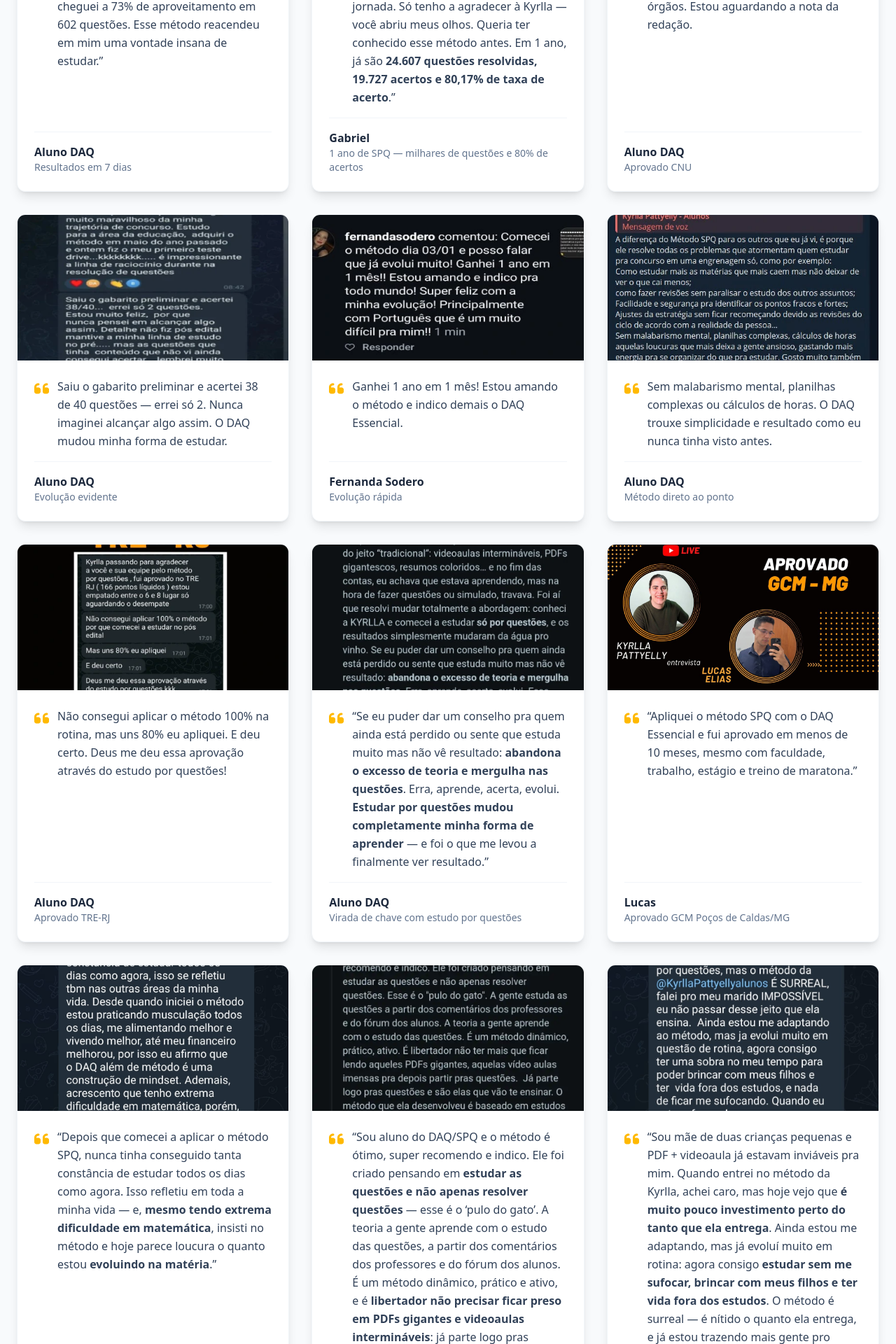
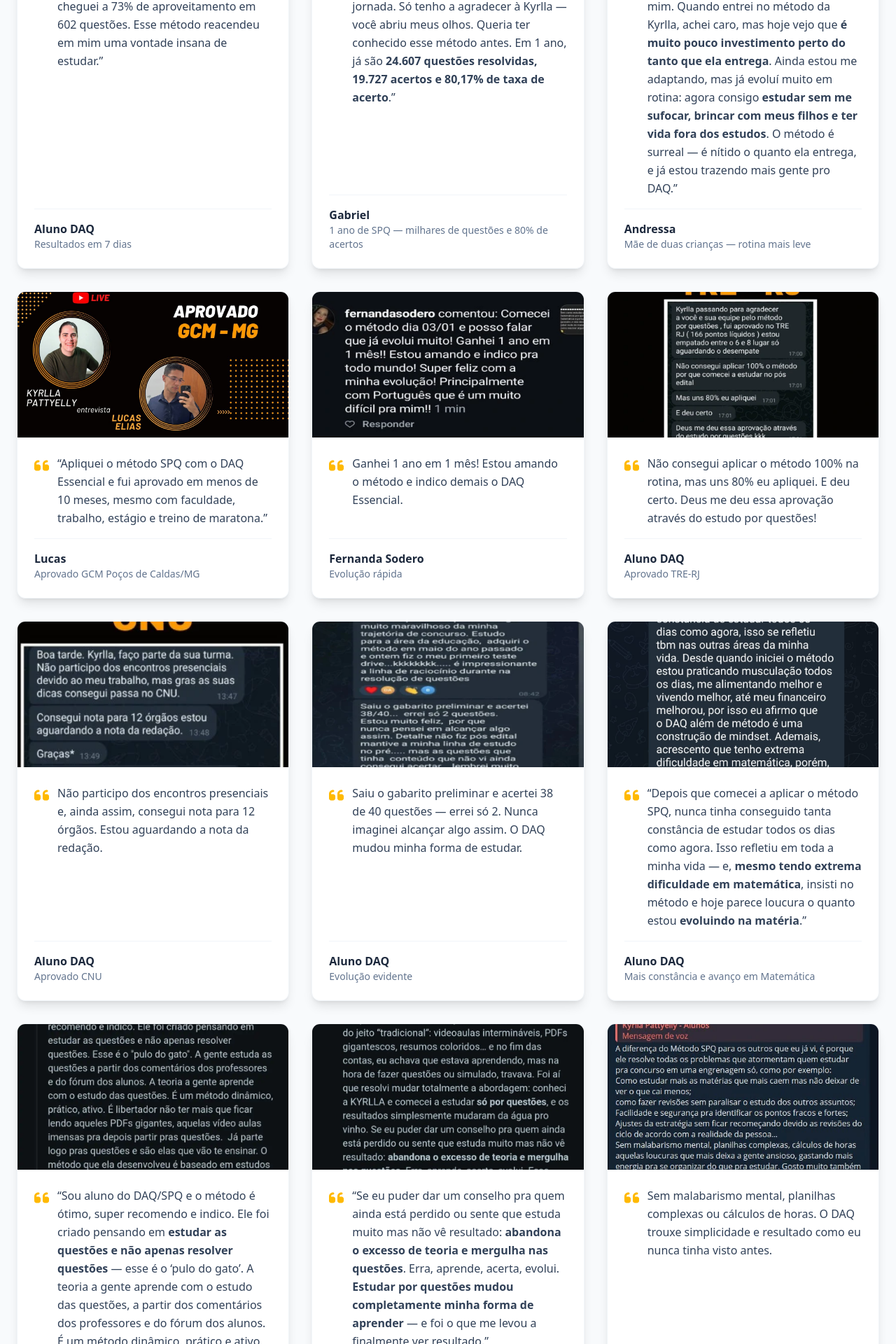
Before and after one commit to Shaolinnn/landing-page-daq-essencial, a Next.js app: page / in a window 1280 px wide. Shown: the part 1260-3180 px from the top of the page at 70% size. Built offline with nearby package versions, Linux system fonts and the light colour scheme.

Commit message:
Arrumando ordem dos cards de depoimento

```diff
--- a/src/components/TestimonialsSection.tsx
+++ b/src/components/TestimonialsSection.tsx
@@ -16,7 +16,11 @@
 };
 
 const testimonialsData: Testimonial[] = [
-  // 1) PRIORIDADE – resultado em poucos dias
+  // ----------------------------------------------------------------------
+  // BLOCO 1: TEMPO / RESULTADO RÁPIDO (A PROVA DE QUE O MÉTODO FUNCIONA)
+  // ----------------------------------------------------------------------
+
+  // 1) 7 dias de método (Resultado Imediato)
   {
     image: '/img/depoimento_8.webp',
     text: (
@@ -29,7 +33,8 @@
     author: 'Aluno DAQ',
     role: 'Resultados em 7 dias',
   },
-  // 2) PRIORIDADE – 1 ano de SPQ, milhares de questões
+
+  // 2) Gabriel (Consistência e Metraca - 1 ano)
   {
     image: '/img/depoimento_11.jpg',
     text: (
@@ -43,62 +48,76 @@
     author: 'Gabriel',
     role: '1 ano de SPQ — milhares de questões e 80% de acertos',
   },
-  // 3) Demais depoimentos (ordem anterior mantida)
+
+  // ----------------------------------------------------------------------
+  // BLOCO 2: PESSOAS SEM TEMPO / ROTINA DIFÍCIL (MATAR OBJEÇÃO DE TEMPO)
+  // ----------------------------------------------------------------------
+
+  // 3) Andressa (Mãe de duas crianças - Sem tempo) -> MOVIDA PARA CÁ CONFORME PEDIDO
+  {
+    image: '/img/depoimento_10.jpg',
+    text: (
+      <>
+        “Sou mãe de duas crianças pequenas e PDF + videoaula já estavam inviáveis pra mim.
+        Quando entrei no método da Kyrlla, achei caro, mas hoje vejo que{' '}
+        <strong>é muito pouco investimento perto do tanto que ela entrega</strong>. Ainda
+        estou me adaptando, mas já evoluí muito em rotina: agora consigo{' '}
+        <strong>
+          estudar sem me sufocar, brincar com meus filhos e ter vida fora dos estudos
+        </strong>
+        . O método é surreal — é nítido o quanto ela entrega, e já estou trazendo mais
+        gente pro DAQ.”
+      </>
+    ),
+    author: 'Andressa',
+    role: 'Mãe de duas crianças — rotina mais leve',
+  },
+
+  // 4) Lucas (Aprovado em < 10 meses com trabalho + faculdade + esporte)
+  {
+    image: '/img/video-lucas.jpg',
+    text: '“Apliquei o método SPQ com o DAQ Essencial e fui aprovado em menos de 10 meses, mesmo com faculdade, trabalho, estágio e treino de maratona.”',
+    author: 'Lucas',
+    role: 'Aprovado GCM Poços de Caldas/MG',
+  },
+
+  // 5) Fernanda Sodero (Evolução rápida / Otimização de tempo)
+  {
+    image: '/img/Depoimento_3.webp',
+    text: 'Ganhei 1 ano em 1 mês! Estou amando o método e indico demais o DAQ Essencial.',
+    author: 'Fernanda Sodero',
+    role: 'Evolução rápida',
+  },
+
+   // 6) Aluno TRE-RJ (Rotina adaptada - 80% aplicado)
+   {
+    image: '/img/depoimento_5.webp',
+    text: 'Não consegui aplicar o método 100% na rotina, mas uns 80% eu apliquei. E deu certo. Deus me deu essa aprovação através do estudo por questões!',
+    author: 'Aluno DAQ',
+    role: 'Aprovado TRE-RJ',
+  },
+
+  // ----------------------------------------------------------------------
+  // BLOCO 3: DEMAIS (APROVAÇÕES, NOTAS ALTAS E METODOLOGIA)
+  // ----------------------------------------------------------------------
+
+  // 7) Aprovado CNU
   {
     image: '/img/depoimento_1.webp',
     text: 'Não participo dos encontros presenciais e, ainda assim, consegui nota para 12 órgãos. Estou aguardando a nota da redação.',
     author: 'Aluno DAQ',
     role: 'Aprovado CNU',
   },
+
+  // 8) Nota Alta (38 de 40)
   {
     image: '/img/depoimento_2.webp',
     text: 'Saiu o gabarito preliminar e acertei 38 de 40 questões — errei só 2. Nunca imaginei alcançar algo assim. O DAQ mudou minha forma de estudar.',
     author: 'Aluno DAQ',
     role: 'Evolução evidente',
   },
-  {
-    image: '/img/Depoimento_3.webp',
-    text: 'Ganhei 1 ano em 1 mês! Estou amando o método e indico demais o DAQ Essencial.',
-    author: 'Fernanda Sodero',
-    role: 'Evolução rápida',
-  },
-  {
-    image: '/img/depoimento_4.webp',
-    text: 'Sem malabarismo mental, planilhas complexas ou cálculos de horas. O DAQ trouxe simplicidade e resultado como eu nunca tinha visto antes.',
-    author: 'Aluno DAQ',
-    role: 'Método direto ao ponto',
-  },
-  {
-    image: '/img/depoimento_5.webp',
-    text: 'Não consegui aplicar o método 100% na rotina, mas uns 80% eu apliquei. E deu certo. Deus me deu essa aprovação através do estudo por questões!',
-    author: 'Aluno DAQ',
-    role: 'Aprovado TRE-RJ',
-  },
-  {
-    image: '/img/depoimento_6.webp',
-    text: (
-      <>
-        “Se eu puder dar um conselho pra quem ainda está perdido ou sente que estuda muito
-        mas não vê resultado:{' '}
-        <strong>abandona o excesso de teoria e mergulha nas questões</strong>. Erra,
-        aprende, acerta, evolui.{' '}
-        <strong>
-          Estudar por questões mudou completamente minha forma de aprender
-        </strong>{' '}
-        — e foi o que me levou a finalmente ver resultado.”
-      </>
-    ),
-    author: 'Aluno DAQ',
-    role: 'Virada de chave com estudo por questões',
-  },
-  // Depoimento – Lucas (vídeo GCM Poços de Caldas)
-  {
-    image: '/img/video-lucas.jpg', // ajuste o nome se for diferente no projeto
-    text: '“Apliquei o método SPQ com o DAQ Essencial e fui aprovado em menos de 10 meses, mesmo com faculdade, trabalho, estágio e treino de maratona.”',
-    author: 'Lucas',
-    role: 'Aprovado GCM Poços de Caldas/MG',
-  },
-  // Depoimento – Matemática (Telegram)
+
+  // 9) Matemática (Superação de dificuldade)
   {
     image: '/img/depoimento_9.jpg',
     text: (
@@ -113,7 +132,8 @@
     author: 'Aluno DAQ',
     role: 'Mais constância e avanço em Matemática',
   },
-  // Depoimento – Pulo do gato (depoimento_7.webp)
+
+  // 10) Pulo do Gato (Metodologia)
   {
     image: '/img/depoimento_7.webp',
     text: (
@@ -134,24 +154,32 @@
     author: 'Aluno DAQ',
     role: 'Libertador sair dos PDFs e videoaulas',
   },
-  // Depoimento – Mãe de duas crianças (print do Telegram)
+
+  // 11) Virada de Chave (Conselho)
   {
-    image: '/img/depoimento_10.jpg',
+    image: '/img/depoimento_6.webp',
     text: (
       <>
-        “Sou mãe de duas crianças pequenas e PDF + videoaula já estavam inviáveis pra mim.
-        Quando entrei no método da Kyrlla, achei caro, mas hoje vejo que{' '}
-        <strong>é muito pouco investimento perto do tanto que ela entrega</strong>. Ainda
-        estou me adaptando, mas já evoluí muito em rotina: agora consigo{' '}
+        “Se eu puder dar um conselho pra quem ainda está perdido ou sente que estuda muito
+        mas não vê resultado:{' '}
+        <strong>abandona o excesso de teoria e mergulha nas questões</strong>. Erra,
+        aprende, acerta, evolui.{' '}
         <strong>
-          estudar sem me sufocar, brincar com meus filhos e ter vida fora dos estudos
-        </strong>
-        . O método é surreal — é nítido o quanto ela entrega, e já estou trazendo mais
-        gente pro DAQ.”
+          Estudar por questões mudou completamente minha forma de aprender
+        </strong>{' '}
+        — e foi o que me levou a finalmente ver resultado.”
       </>
     ),
-    author: 'Andressa',
-    role: 'Mãe de duas crianças — rotina mais leve',
+    author: 'Aluno DAQ',
+    role: 'Virada de chave com estudo por questões',
+  },
+
+  // 12) Simplicidade
+  {
+    image: '/img/depoimento_4.webp',
+    text: 'Sem malabarismo mental, planilhas complexas ou cálculos de horas. O DAQ trouxe simplicidade e resultado como eu nunca tinha visto antes.',
+    author: 'Aluno DAQ',
+    role: 'Método direto ao ponto',
   },
 ];
 
```
